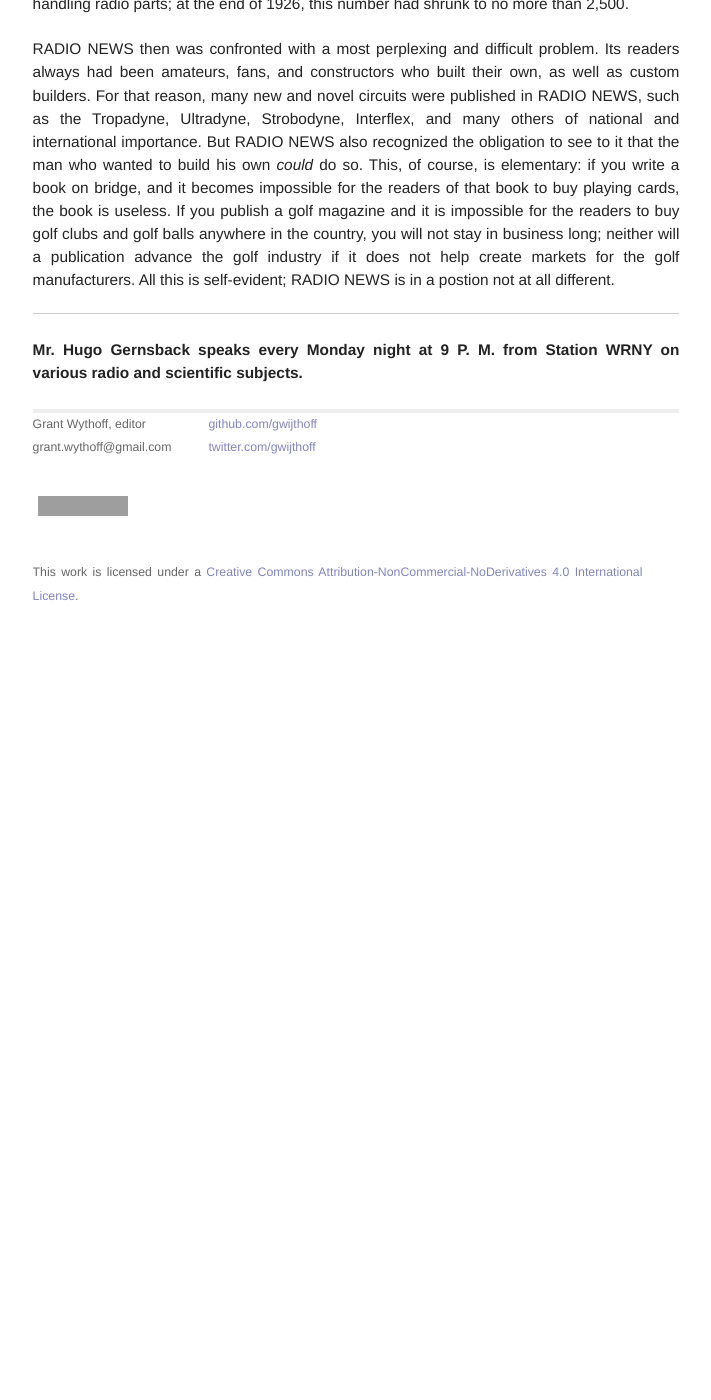
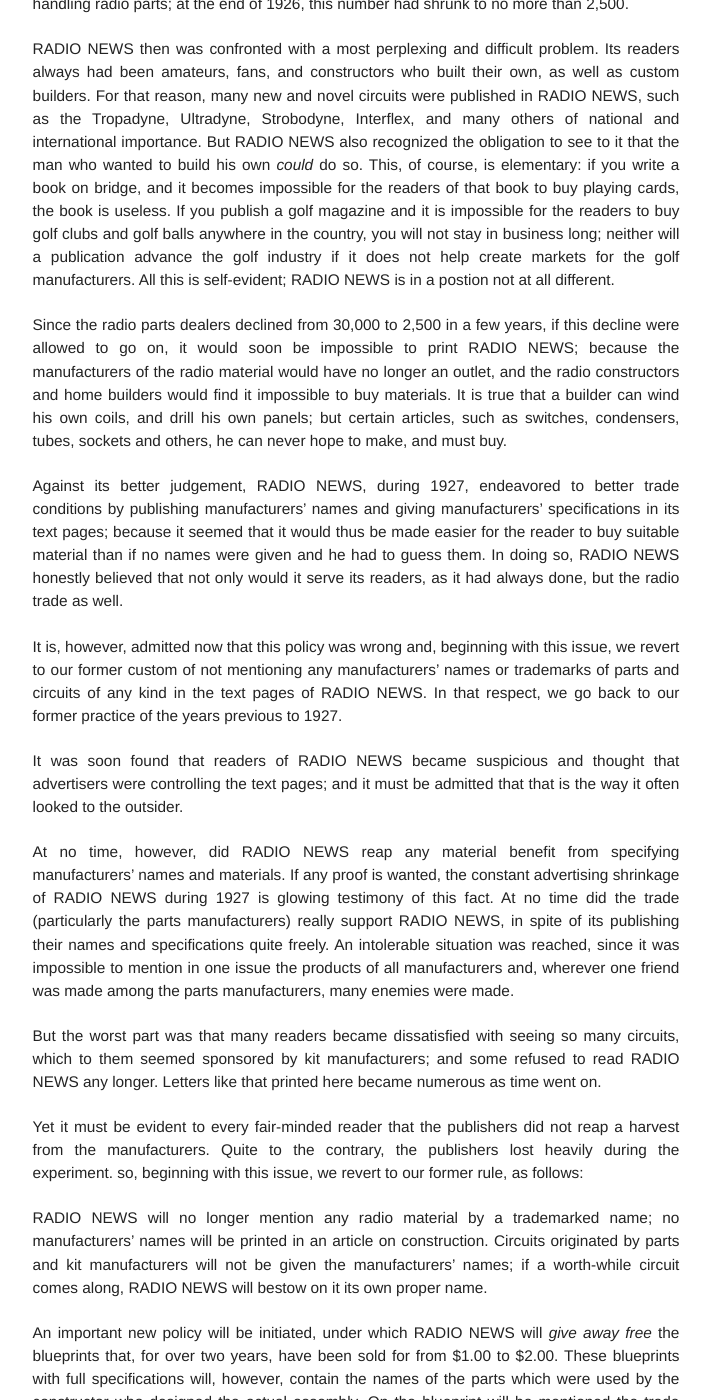
Before and after one commit to gwijthoff/perversity_of_things, a Jekyll site: the page built from 192804_radio_news_new_policy.md, in a window 1280 px wide and 1400 px high, scrolled down 1889 px. Shown: the whole window, without its empty margins (259-970 px from the left). Built offline with Jekyll 4.4.1, drawn with Linux system fonts in a browser that asks for light colours; before the commit the page ends 2519 px from its top, so only the background shows below that; some of the changed text lies outside the part shown; grey boxes are pictures that could not be loaded.

Commit message:
init commit

```diff
--- a/192804_radio_news_new_policy.md
+++ b/192804_radio_news_new_policy.md
@@ -50,8 +50,28 @@
 
 RADIO NEWS then was confronted with a most perplexing and difficult problem.  Its readers always had been amateurs, fans, and constructors who built their own, as well as custom builders.  For that reason, many new and novel circuits were published in RADIO NEWS, such as the Tropadyne, Ultradyne, Strobodyne, Interflex, and many others of national and international importance.  But RADIO NEWS also recognized the obligation to see to it that the man who wanted to build his own *could* do so.  This, of course, is elementary: if you write a book on bridge, and it becomes impossible for the readers of that book to buy playing cards, the book is useless.  If you publish a golf magazine and it is impossible for the readers to buy golf clubs and golf balls anywhere in the country, you will not stay in business long; neither will a publication advance the golf industry if it does not help create markets for the golf manufacturers.  All this is self-evident; RADIO NEWS is in a postion not at all different.
 
+Since the radio parts dealers declined from 30,000 to 2,500 in a few years, if this decline were allowed to go on, it would soon be impossible to print RADIO NEWS; because the manufacturers of the radio material would have no longer an outlet, and the radio constructors and home builders would find it impossible to buy materials.  It is true that a builder can wind his own coils, and drill his own panels; but certain articles, such as switches, condensers, tubes, sockets and others, he can never hope to make, and must buy.
 
+Against its better judgement, RADIO NEWS, during 1927, endeavored to better trade conditions by publishing manufacturers' names and giving manufacturers' specifications in its text pages; because it seemed that it would thus be made easier for the reader to buy suitable material than if no names were given and he had to guess them.  In doing so, RADIO NEWS honestly believed that not only would it serve its readers, as it had always done, but the radio trade as well.
+
+It is, however, admitted now that this policy was wrong and, beginning with this issue, we revert to our former custom of not mentioning any manufacturers' names or trademarks of parts and circuits of any kind in the text pages of RADIO NEWS.  In that respect, we go back to our former practice of the years previous to 1927.
+
+It was soon found that readers of RADIO NEWS became suspicious and thought that advertisers were controlling the text pages; and it must be admitted that that is the way it often looked to the outsider.
+
+At no time, however, did RADIO NEWS reap any material benefit from specifying manufacturers' names and materials.  If any proof is wanted, the constant advertising shrinkage of RADIO NEWS during 1927 is glowing testimony of this fact.  At no time did the trade (particularly the parts manufacturers) really support RADIO NEWS, in spite of its publishing their names and specifications quite freely.  An intolerable situation was reached, since it was impossible to mention in one issue the products of all manufacturers and, wherever one friend was made among the parts manufacturers, many enemies were made.
+
+But the worst part was that many readers became dissatisfied with seeing so many circuits, which to them seemed sponsored by kit manufacturers; and some refused to read RADIO NEWS any longer.  Letters like that printed here became numerous as time went on.
+
+Yet it must be evident to every fair-minded reader that the publishers did not reap a harvest from the manufacturers.  Quite to the contrary, the publishers lost heavily during the experiment.  so, beginning with this issue, we revert to our former rule, as follows:
+
+RADIO NEWS will no longer mention any radio material by a trademarked name; no manufacturers' names will be printed in an article on construction.  Circuits originated by parts and kit manufacturers will not be given the manufacturers' names; if a worth-while circuit comes along, RADIO NEWS will bestow on it its own proper name.
+
+An important new policy will be initiated, under which RADIO NEWS will *give away free* the blueprints that, for over two years, have been sold for from $1.00 to $2.00.  These blueprints with full specifications will, however, contain the names of the parts which were used by the constructor who designed the actual assembly.  On the blueprint will be mentioned the trade name and the manufacturers' names, so that the constructor who wishes to build the circuit can do so with the least amount of difficulty.  But this information, as we have said, will *not* be published in the text pages of RADIO NEWS.
+
+In all other respects RADIO NEWS' policy will be the same, except that hereafter only one featured constructional article will be published each month.  This does not exclude the publication of constructional artifacts for beginners, describing circuits in which not more than three tubes are used.  There will, therefore, be not more than two constructional articles describing receivers in RADIO NEWS monthly, although there may be an occasional description of a power pack, amplifier, etc.
+
+It is hoped that, in making these changes, RADIO NEWS will continue to serve, as before, the entire radio industry; but, first and always, it should be understood that RADIO NEWS is published primarily for its readers.  That has been its policy, and always will.
 
 * * * * * * * * * * *
 
-**Mr. Hugo Gernsback speaks every Monday night at 9 P. M. from Station WRNY on various radio and scientific subjects.**
+**Mr. Hugo Gernsback speaks every Monday night at 9 P. M. from Station WRNY (326 meters) and 2XAL (30.90 meters) on various radio and scientific subjects.**
```
Also changed, not shown: 192809_shortwave_cycle.md (added, +41 -0 lines), 193107_television_technique.md (added, +45 -0 lines).
